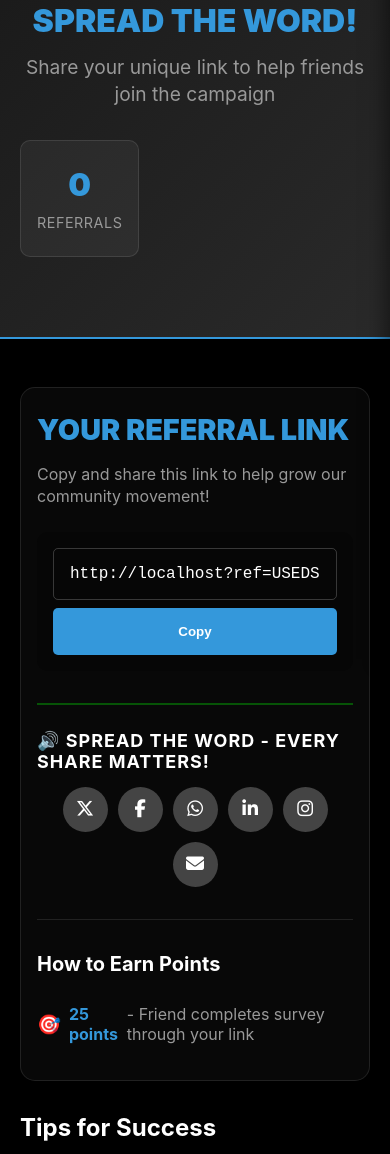
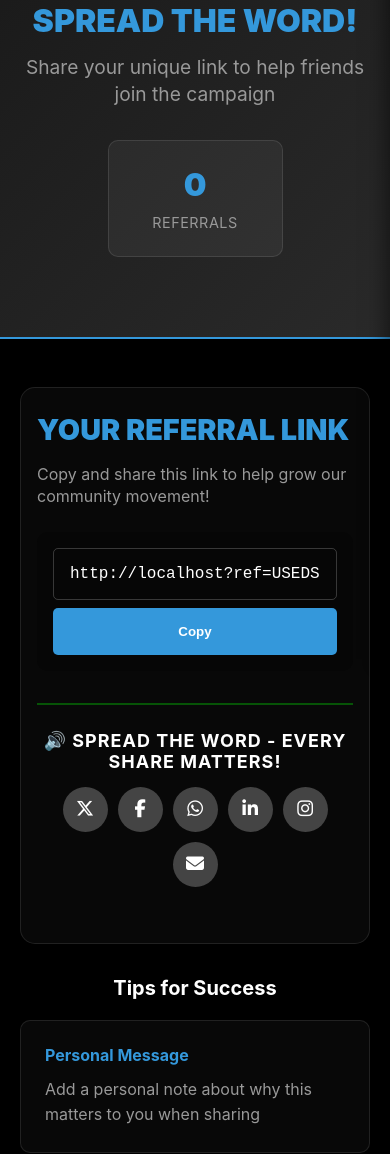
Before and after one commit to rickhallett/nstcg-website-phase-0, a website built with Vite: page share.html in a window 390 px wide. Shown: the part 185-1339 px from the top of the page. Built offline with nearby package versions, Linux system fonts and the light colour scheme; no server answers; sample sign-in values are in the browser's storage.

Commit message:
chore: clean up unused styles and code
- Remove commented gamification styles
- Update share button shadows
- Clean up share page HTML

```diff
--- a/css/components/gamification.css
+++ b/css/components/gamification.css
@@ -651,18 +651,22 @@
 
 /* Responsive Design */
 @media (max-width: 768px) {
+
   /* Fix mobile scrolling issues */
   .share-page {
     min-height: auto;
-    padding-top: 80px; /* Account for fixed nav */
+    padding-top: 80px;
+    /* Account for fixed nav */
     -webkit-overflow-scrolling: touch;
     overflow-y: visible;
-    scroll-behavior: auto; /* Disable smooth scrolling on mobile */
+    scroll-behavior: auto;
+    /* Disable smooth scrolling on mobile */
   }
 
   /* Prevent input from causing scroll jumps */
   #referral-link {
-    font-size: 16px; /* Prevents iOS zoom on focus */
+    font-size: 16px;
+    /* Prevents iOS zoom on focus */
     -webkit-user-select: text;
     user-select: text;
   }
@@ -681,7 +685,8 @@
 
   /* Fix notification positioning on mobile */
   .notification {
-    top: 80px !important; /* Below navigation */
+    top: 80px !important;
+    /* Below navigation */
   }
 
   .share-hero h1,
@@ -690,7 +695,8 @@
   }
 
   .user-stats {
-    grid-template-columns: repeat(3, 1fr);
+    /* grid-template-columns: repeat(3, 1fr); */
+    max-width: 50%;
   }
 
   .social-buttons {
@@ -752,6 +758,7 @@
 
 /* Mobile-specific fixes for scrolling issues */
 @media (max-width: 768px) {
+
   /* Prevent scrolling issues on mobile */
   .mobile-device .leaderboard-page {
     /* Disable momentum scrolling that can cause jumps */
--- a/css/components/share-buttons.css
+++ b/css/components/share-buttons.css
@@ -16,6 +16,7 @@
   margin-bottom: 15px;
   text-transform: uppercase;
   letter-spacing: 1px;
+  text-align: center;
 }
 
 .social-share-buttons {
@@ -84,6 +85,7 @@
   font-size: 14px;
   margin-top: 15px;
   font-style: italic;
+  text-align: center;
 }
 
 /* Icon-based share buttons */
--- a/share.html
+++ b/share.html
@@ -69,16 +69,18 @@
                         <div id="share-social-buttons"></div>
                     </div>
 
-                    <div class="points-info">
+                    <!-- <div class="points-info">
                         <h3>How to Earn Points</h3>
                         <ul class="points-list">
                             <li><strong>25 points</strong> - Friend completes survey through your link</li>
                         </ul>
-                    </div>
+                    </div> -->
                 </div>
 
                 <div class="share-tips">
-                    <h3>Tips for Success</h3>
+                    <h3
+                        style="margin-bottom: 20px; text-align: center; font-size: 20px; text-shadow: 0 0 10px #000; color: #fff;">
+                        Tips for Success</h3>
                     <div class="tips-grid">
                         <div class="tip-card">
                             <h4>Personal Message</h4>
```
